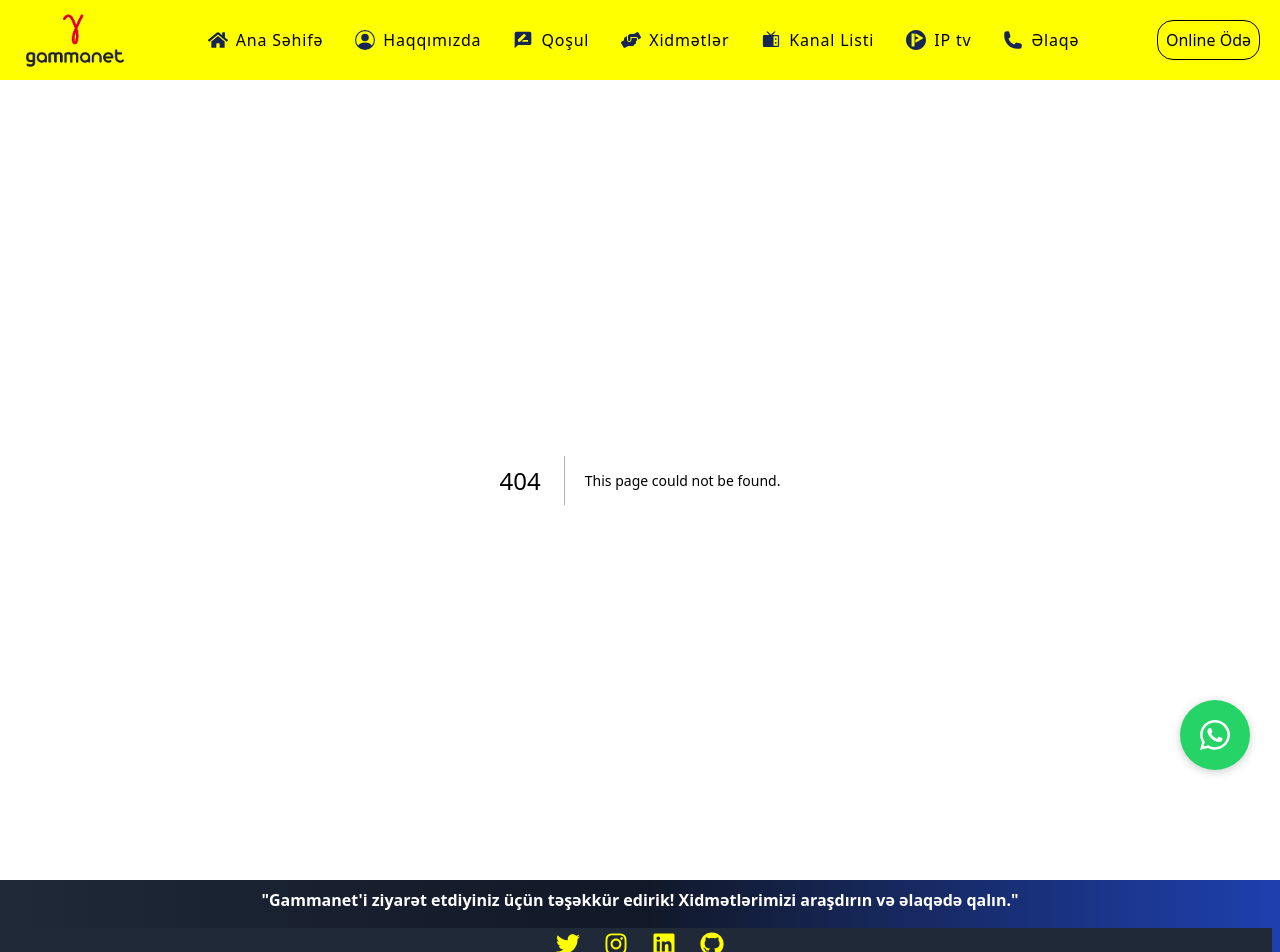
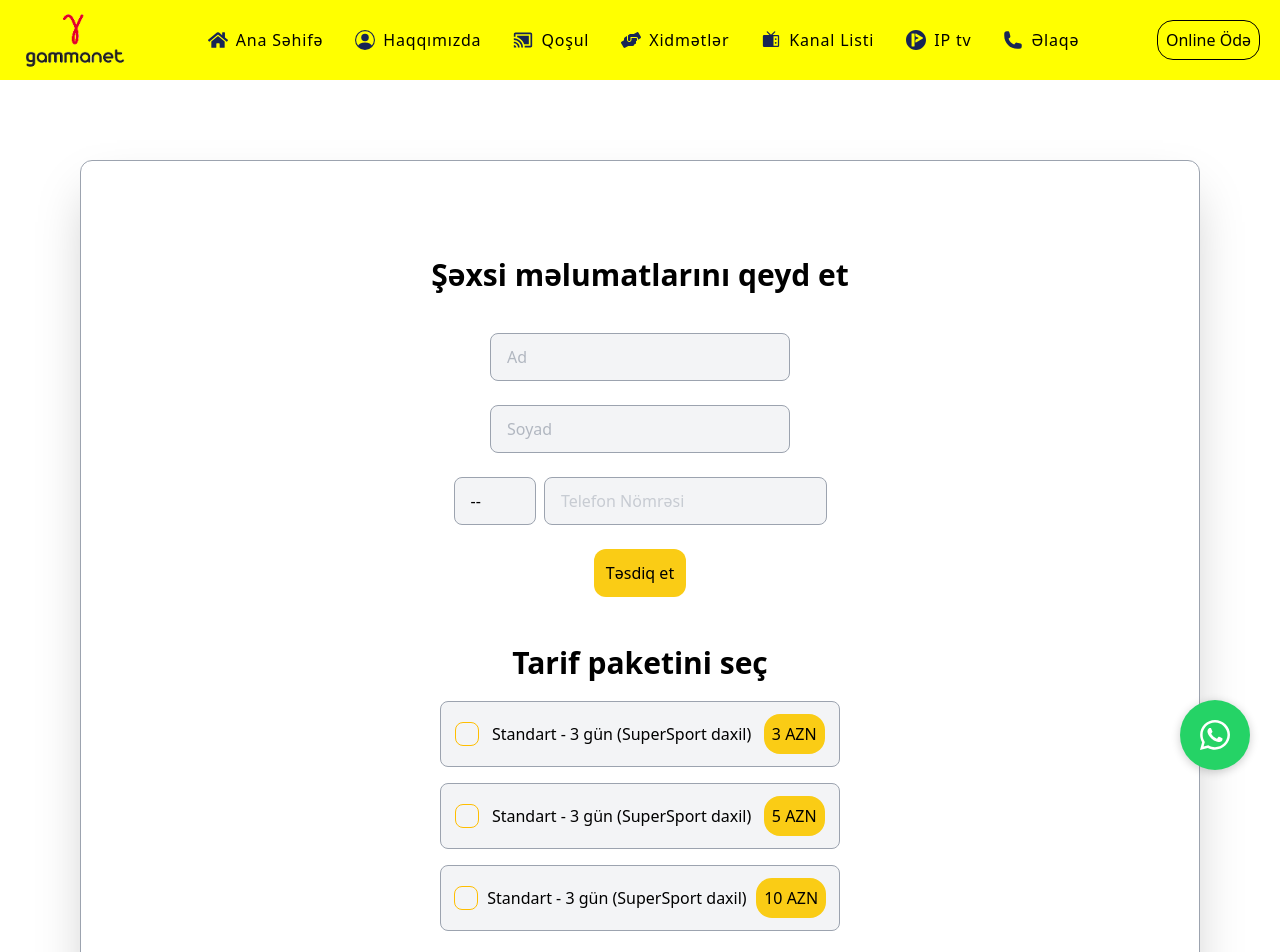
Before and after one commit to bedirlituran/netlika, a Next.js app: page /qosul in a window 1280 px wide. Before the commit this address had no page. Shown: the top 952 px of the page. Built offline with nearby package versions, Linux system fonts and the light colour scheme.

Commit message:
azad muellim

```diff
--- a/app/tarifler/page.jsx
+++ b/app/qosul/page.jsx
@@ -56,20 +56,20 @@ const Page = () => {
           <input
             type="text"
             placeholder="Ad"
-            className="input input-bordered placeholder:opacity-50 w-full md:w-[300px] bg-gray-100 mb-2"
+            className="input input-bordered placeholder:opacity-75 w-full md:w-[300px] border-gray-400 bg-gray-100 mb-2"
           />
           <input
             type="text"
             placeholder="Soyad"
-            className="input input-bordered placeholder:opacity-50 w-full md:w-[300px] bg-gray-100 mb-2"
+            className="input input-bordered placeholder:opacity-75 w-full md:w-[300px] border-gray-400 bg-gray-100 mb-2"
           />
           <div className="flex items-center mb-2">
             <select
-              className="input input-bordered placeholder:opacity-50 w-[100px] bg-gray-100 mr-2"
+              className="input input-bordered placeholder:opacity-75 w-[100px] border-gray-400 bg-gray-100 mr-2"
               defaultValue=""
             >
               <option value="" disabled hidden>
-                Kod
+                --
               </option>
               <option value="099">099</option>
               <option value="055">055</option>
@@ -81,7 +81,7 @@ const Page = () => {
             <input
               type="text"
               placeholder="Telefon Nömrəsi"
-              className="input input-bordered placeholder:opacity-50 w-full bg-gray-100"
+              className="input input-bordered placeholder:opacity-50 border-gray-400 w-full bg-gray-100"
             />
           </div>
           <button className="p-3 bg-yellow-400 text-black rounded-xl w-full md:w-auto">
@@ -95,7 +95,7 @@ const Page = () => {
           </h1>
         </div>
         <div className="flex flex-col justify-center items-center gap-4 mt-5">
-          <div className="w-full md:w-[400px] p-3 flex gap-2 items-center justify-around border border-gray-500">
+          <div className="w-full md:w-[400px] p-3 flex gap-2 items-center justify-around bg-gray-100   border border-gray-400 rounded-lg">
             <input
               type="checkbox"
               className="checkbox checkbox-warning"
@@ -108,7 +108,7 @@ const Page = () => {
               3 AZN
             </button>
           </div>
-          <div className="w-full md:w-[400px] p-3 flex gap-2 items-center justify-around border border-gray-500">
+          <div className="w-full md:w-[400px] p-3 flex gap-2 items-center justify-around  bg-gray-100  border border-gray-400 rounded-lg">
             <input
               type="checkbox"
               className="checkbox checkbox-warning"
@@ -121,7 +121,7 @@ const Page = () => {
               5 AZN
             </button>
           </div>
-          <div className="w-full md:w-[400px] p-3 flex gap-2 items-center justify-around border border-gray-500">
+          <div className="w-full md:w-[400px] p-3 flex gap-2 items-center justify-around bg-gray-100  border border-gray-400 rounded-lg">
             <input
               type="checkbox"
               className="checkbox checkbox-warning"
--- a/components/Navbar.jsx
+++ b/components/Navbar.jsx
@@ -10,7 +10,8 @@ import { HiPhone } from "react-icons/hi2";
 import { motion } from "framer-motion";
 import { PiTelevisionFill } from "react-icons/pi";
 import { SiPicartodottv } from "react-icons/si";
-import { MdRateReview } from "react-icons/md";
+import { MdCastConnected } from "react-icons/md";
+
 
 
 
@@ -72,9 +73,9 @@ const Navbar = () => {
                 </Link>
               </li>
               <li className="flex items-center gap-2">
-                <MdRateReview size={20} />
+                <MdCastConnected size={20} />
               <Link
-                  href="/tarifler"
+                  href="/qosul"
                   className="text-black hover:text-blue-500 hover:border-b border-blue-500 tracking-wider transition-all duration-500">
                   Qoşul
                 </Link>
@@ -202,9 +203,9 @@ const Navbar = () => {
                   </Link>
                 </li>
                 <li className="flex gap-2">
-                <FaHandsHelping size={20} />
+                <MdCastConnected size={20} />
                   <Link
-                    href="/tarifler"
+                    href="/qosul"
                     className="text-black hover:text-blue-500 tracking-wider transition-all duration-500">
                     Qoşul
                   </Link>
```
